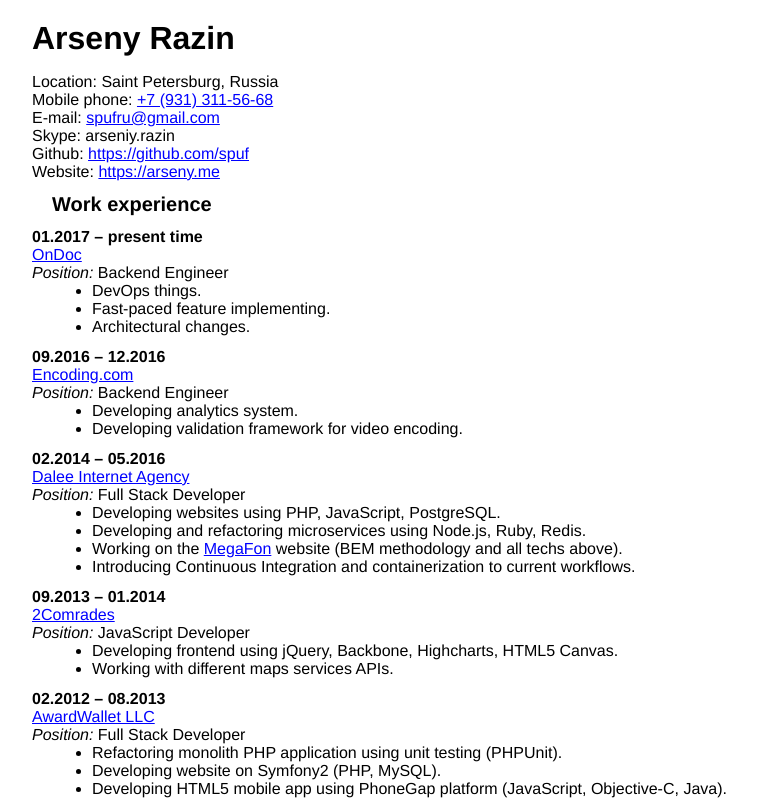
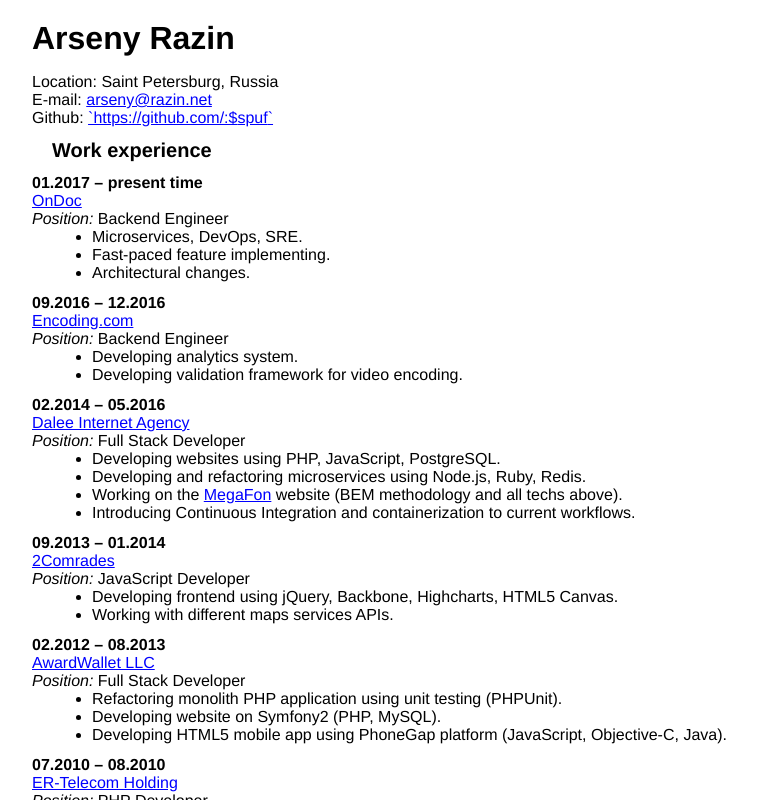
Before and after one commit to spuf/razin.net, a Next.js app: page /resume in a window 1280 px wide. Shown: the top 800 px of the page, without its empty margins (258-1015 px from the left). Built offline with nearby package versions, Linux system fonts and the light colour scheme.

Commit message:
contacts

```diff
--- a/pages/resume.tsx
+++ b/pages/resume.tsx
@@ -3,31 +3,29 @@
 import styles from '../styles/Resume.module.css'
 
 const Resume: NextPage = () => {
+  const resume = {
+    name: 'Arseny Razin',
+    location: 'Saint Petersburg, Russia',
+    email: 'arseny@razin.net',
+    github: 'spuf',
+  }
+
   return (
     <div className={styles.container}>
       <Head>
         <meta name="robots" content="noindex" />
-        <title>Arseny Razin</title>
+        <title>{resume.name}</title>
       </Head>
 
-      <h1>Arseny Razin</h1>
+      <h1>{resume.name}</h1>
       <p>
-        Location: Saint Petersburg, Russia
+        Location: {resume.location}
         <br />
-        Mobile phone: <a href="tel:+79313115668">+7 (931) 311-56-68</a>
-        <br />
-        E-mail: <a href="mailto:spufru@gmail.com">spufru@gmail.com</a>
-        <br />
-        Skype: arseniy.razin
+        E-mail: <a href={`mailto:${resume.email}`}>{resume.email}</a>
         <br />
         Github:{' '}
-        <a href="https://github.com/spuf" target="_blank" rel="noreferrer">
-          https://github.com/spuf
-        </a>
-        <br />
-        Website:{' '}
-        <a href="https://arseny.me" target="_blank" rel="noreferrer">
-          https://arseny.me
+        <a href={`https://github.com/:${resume.github}`} target="_blank" rel="noreferrer">
+          `https://github.com/:${resume.github}`
         </a>
       </p>
 
@@ -40,7 +38,7 @@
         <em>Position:</em> Backend Engineer
       </p>
       <ul>
-        <li>DevOps things.</li>
+        <li>Microservices, DevOps, SRE.</li>
         <li>Fast-paced feature implementing.</li>
         <li>Architectural changes.</li>
       </ul>
```
